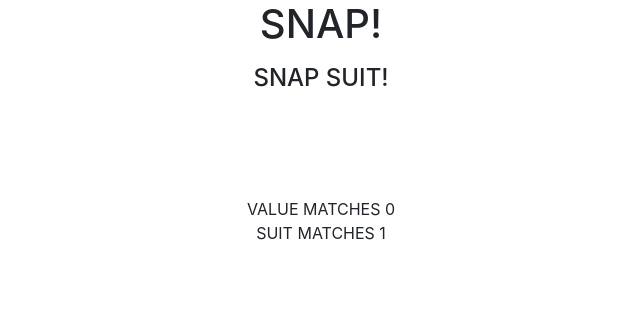
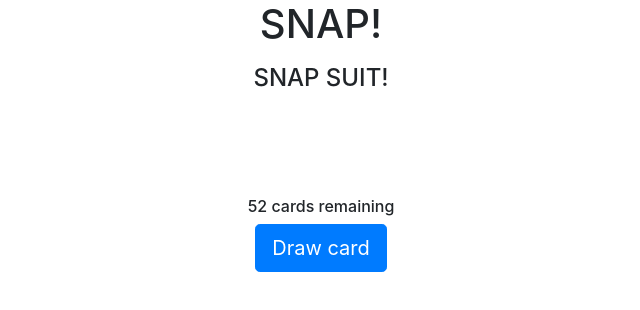
Before and after one commit to dano0o095/Drivvn_Snap, a React (Create React App) app in the folder drivvn_snap/: page / in a window 1280 px wide. Shown: the top 310 px of the page, without its empty margins (319-959 px from the left). Built offline with nearby package versions, Linux system fonts and the light colour scheme; no server answers.

Commit message:
display number of cards remaining

```diff
--- a/drivvn_snap/src/App/App.jsx
+++ b/drivvn_snap/src/App/App.jsx
@@ -6,7 +6,7 @@ import api from '../utils/api'
 import Results from '../components/Results'
 
 function App(props) {
-  const { setNewCard, setRemainingCardCount, remaningcardsCount } = props
+  const { setNewCard, setRemainingCardCount, remaningCardsCount } = props
 
   const handleClick = () => {
     api.drawCard()
@@ -20,7 +20,8 @@ function App(props) {
     <div class="App container">
       <h1>SNAP!</h1>
       <CardArea />
-      {remaningcardsCount > 0
+      <h6>{`${remaningCardsCount} cards remaining`}</h6>
+      {remaningCardsCount !== 0
         && <button type="button" className="btn btn-primary btn-lg" onClick={() => handleClick()}>Draw card</button>
         || <Results />
       }
--- a/drivvn_snap/src/App/index.jsx
+++ b/drivvn_snap/src/App/index.jsx
@@ -4,7 +4,7 @@ import { setNewCard, setRemainingCardCount } from '../store/cards/actions'
 
 const mapStateToProps = state => ({
   newCard: state.cards.newCard,
-  remainingCardscount: state.cards.remaining
+  remaningCardsCount: state.cards.remaining
 })
 
 const mapDispatchToProps = dispatch => ({
```
